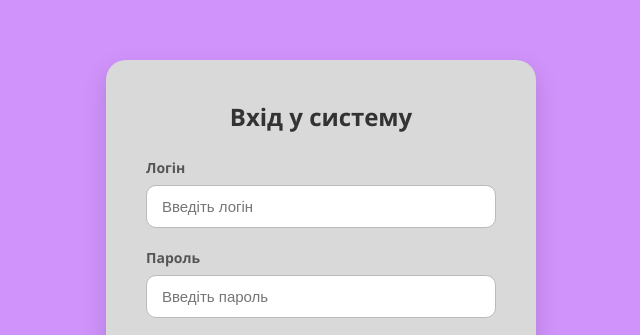
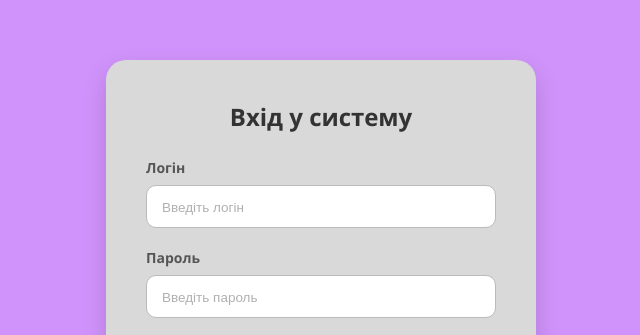
Before and after one commit to Vika-ciberg/Logika_Vika, a website: page login.html in a window 1280 px wide. Shown: the part 151-486 px from the top of the page, 319-959 px from the left. Drawn offline with Linux system fonts and the light colour scheme.

Commit message:
style.css

```diff
--- a/style.css
+++ b/style.css
@@ -257,3 +257,8 @@ body {
 h1, h2, h3, a, strong {
     color: #000000;
 }
+
+.input-group input::placeholder {
+    color: #b0b0b0;
+    font-size: 0.9em;
+}
```
